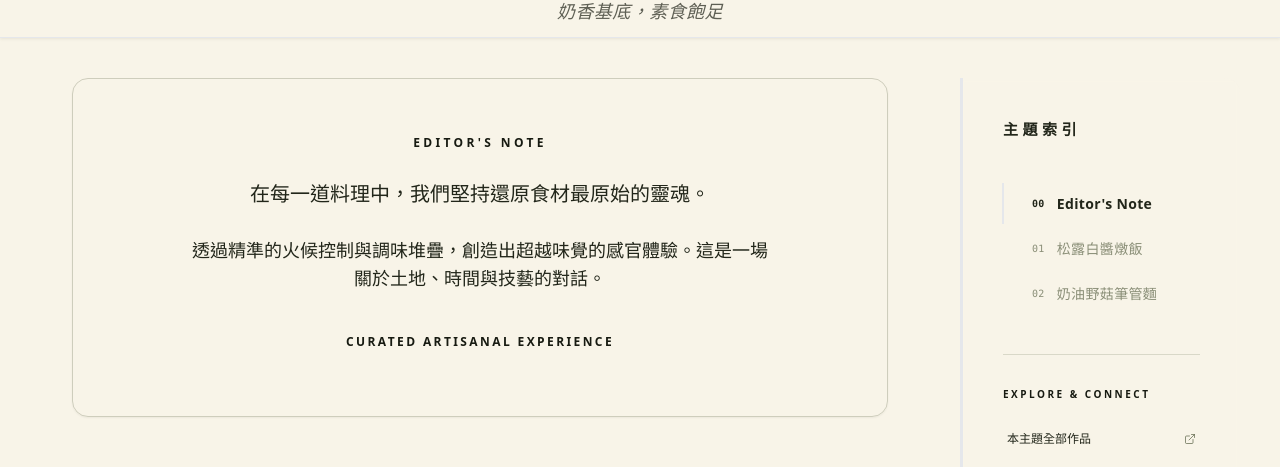
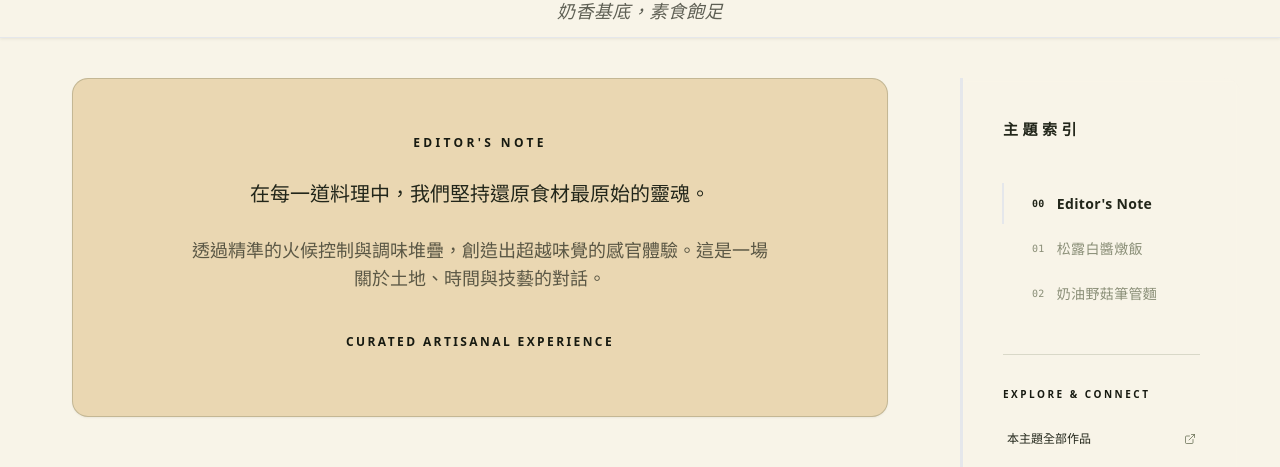
Before and after one commit to LaUThuKa/Atelier-du-Terroir, a React (Vite) app: page / in a window 1280 px wide. Shown: the part 428-895 px from the top of the page. Built offline with nearby package versions, Linux system fonts and the light colour scheme.

Commit message:
fix: finalize post-split updates (router/pages/types/content)

```diff
--- a/App.tsx
+++ b/App.tsx
@@ -272,16 +272,15 @@ const App: React.FC = () => {
         <div className="max-w-[1200px] mx-auto flex flex-col lg:flex-row relative items-stretch">
           <div className="flex-1 px-4 lg:px-8 pt-0 pb-16 min-h-screen">
 
-            {/* ✅ 恢復 00 區別化規則 (單純區塊，不帶 padding/margin 補償) */}
             <section id="editor-note" className="relative mt-2 pt-8 mb-16 lg:mb-20 pb-10 lg:pb-14 border-b border-olive_border/40">
               <div id="anchor-00" className="absolute top-0 left-0 h-0 w-0 invisible pointer-events-none" aria-hidden="true" />
-              <div className="bg-surface/10 rounded-2xl p-8 lg:p-14 border border-olive_border shadow-sm">
+              <div className="bg-surface rounded-2xl p-8 lg:p-14 border border-olive_border shadow-sm">
                 <div className="max-w-[72ch] mx-auto space-y-6 text-center">
                   <h2 className="text-accent text-xs font-semibold uppercase tracking-[0.28em] mb-2">Editor's Note</h2>
                   <p className="text-text/90 font-serif text-lg lg:text-[20px] leading-[1.85] font-medium">
                     在每一道料理中，我們堅持還原食材最原始的靈魂。
                   </p>
-                  <p className="text-olive_muted font-sans text-base lg:text-lg leading-[1.85] max-w-xl mx-auto font-normal">
+                  <p className="text-muted font-sans text-base lg:text-lg leading-[1.85] max-w-xl mx-auto font-normal">
                     透過精準的火候控制與調味堆疊，創造出超越味覺的感官體驗。這是一場關於土地、時間與技藝的對話。
                   </p>
                   <div className="pt-2 flex justify-center">
```
Also changed, not shown: router.tsx (line endings or trailing spaces).
